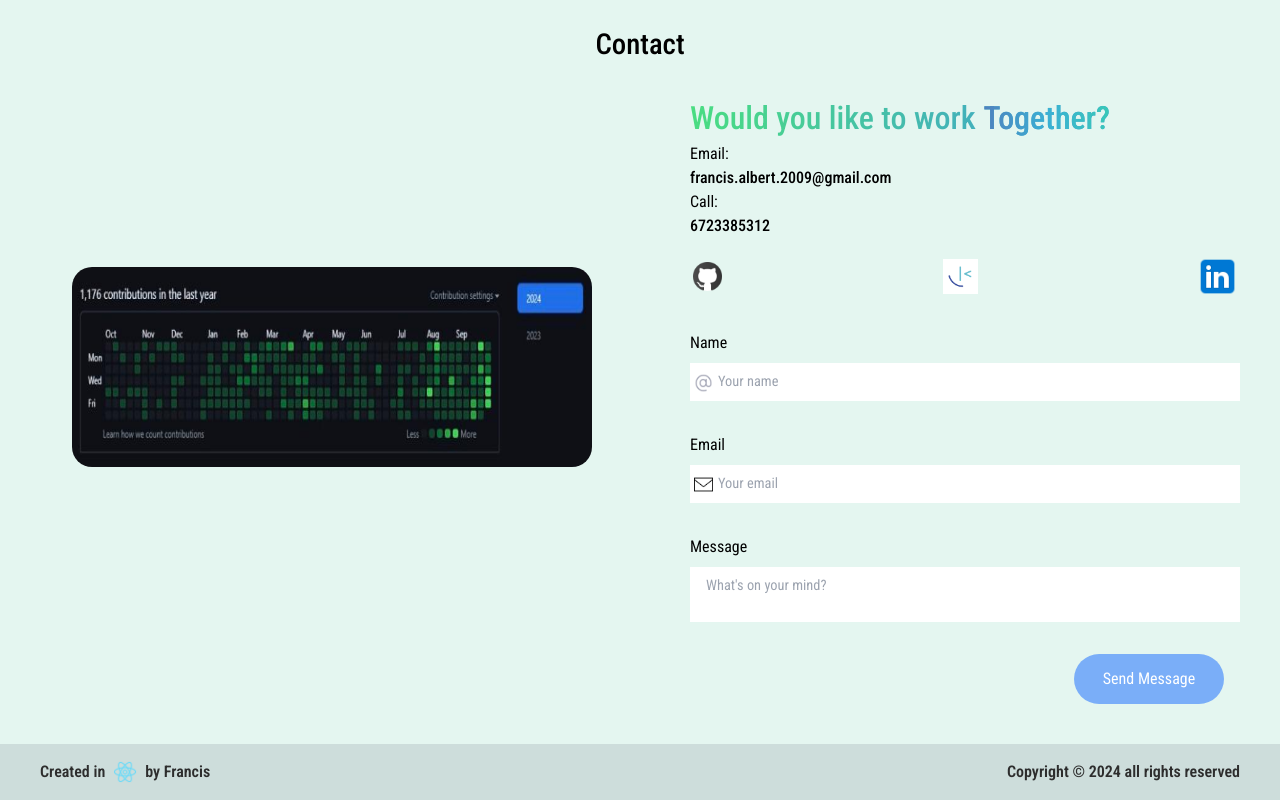
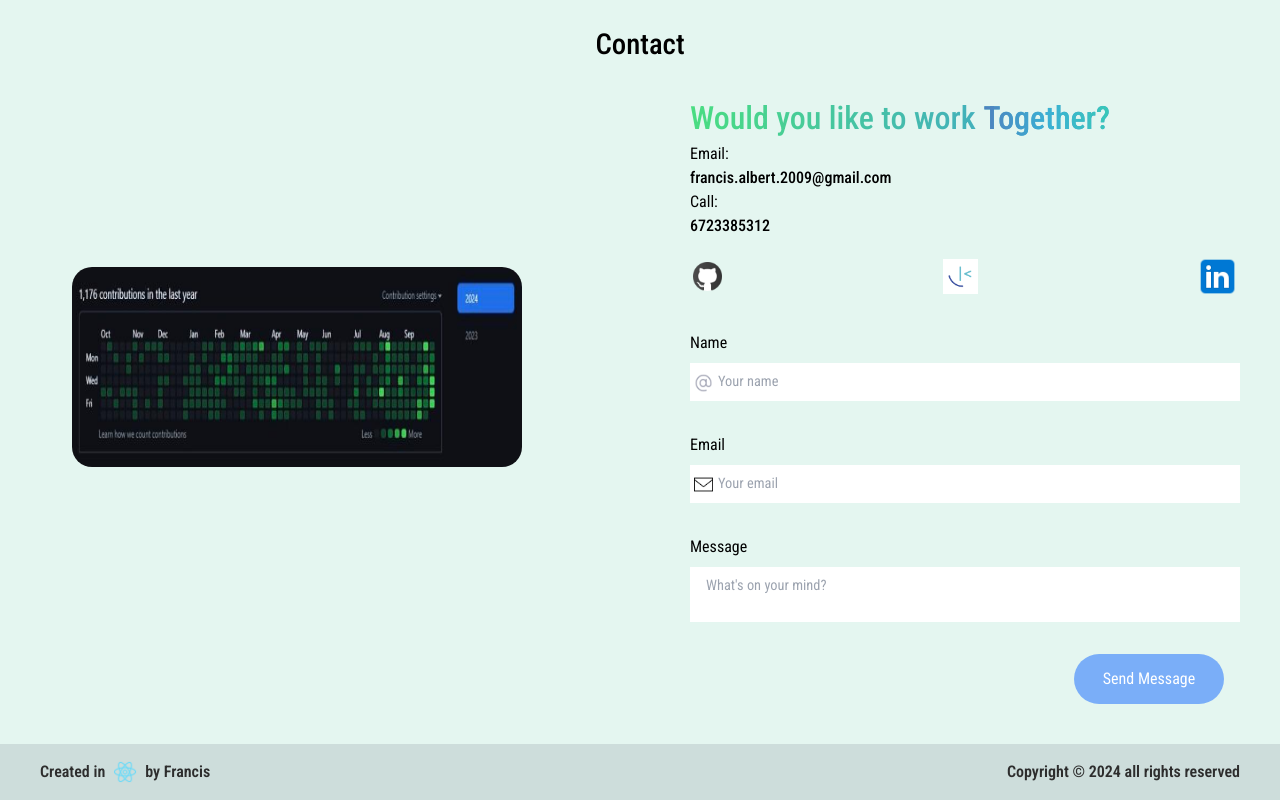
Before and after one commit to Francis7575/My-Portfolio, a React (Vite) app: page / in a window 1280 px wide. Shown: the part 2401-3201 px from the top of the page. Built offline with nearby package versions, Linux system fonts and the light colour scheme.

Commit message:
updated contact section

```diff
--- a/src/components/contact/Contact.tsx
+++ b/src/components/contact/Contact.tsx
@@ -215,7 +215,7 @@ const ContactForm: React.FC = () => {
 					initial={{ opacity: 0, x: -100 }}
 					transition={{ duration: 1.5 }}
 					className='basis-3/6 lg:flex lg:justify-start hidden mb-[4rem] pr-12 pl-8'>
-						<img src={GithubHistory} alt="Github History" className='h-[200px] rounded-[20px]'/>
+						<img src={GithubHistory} alt="Github History" className='h-[200px] max-w-[450px] rounded-[20px]'/>
 					{/* <ModelViewer path={`/assets/test.glb`} scale={[5, 5, 5]} position={[0.2, 0.2, 0.2]} cameraPosition={[0, 0, 6]} /> */}
 				</motion.div>
 			</div>
```
